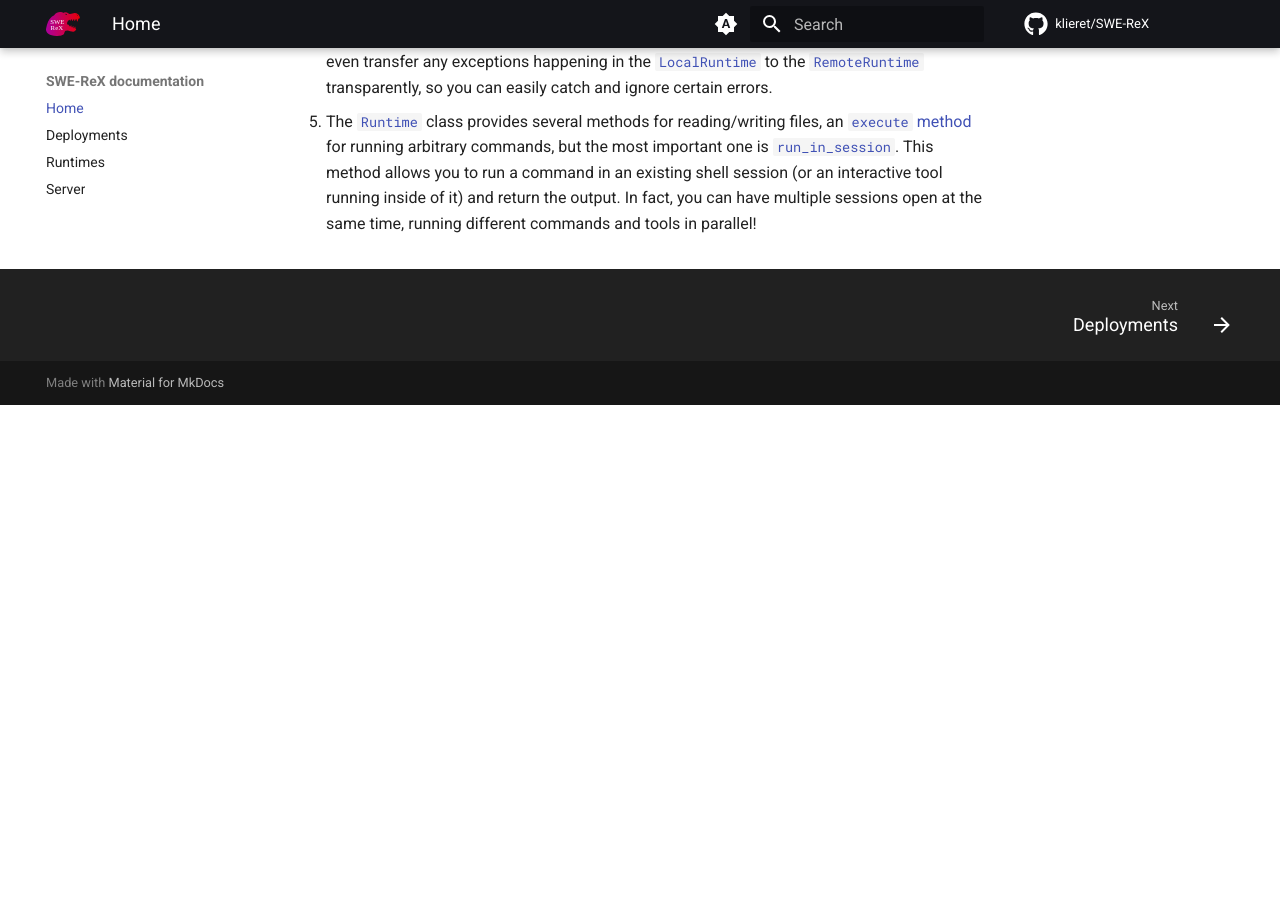
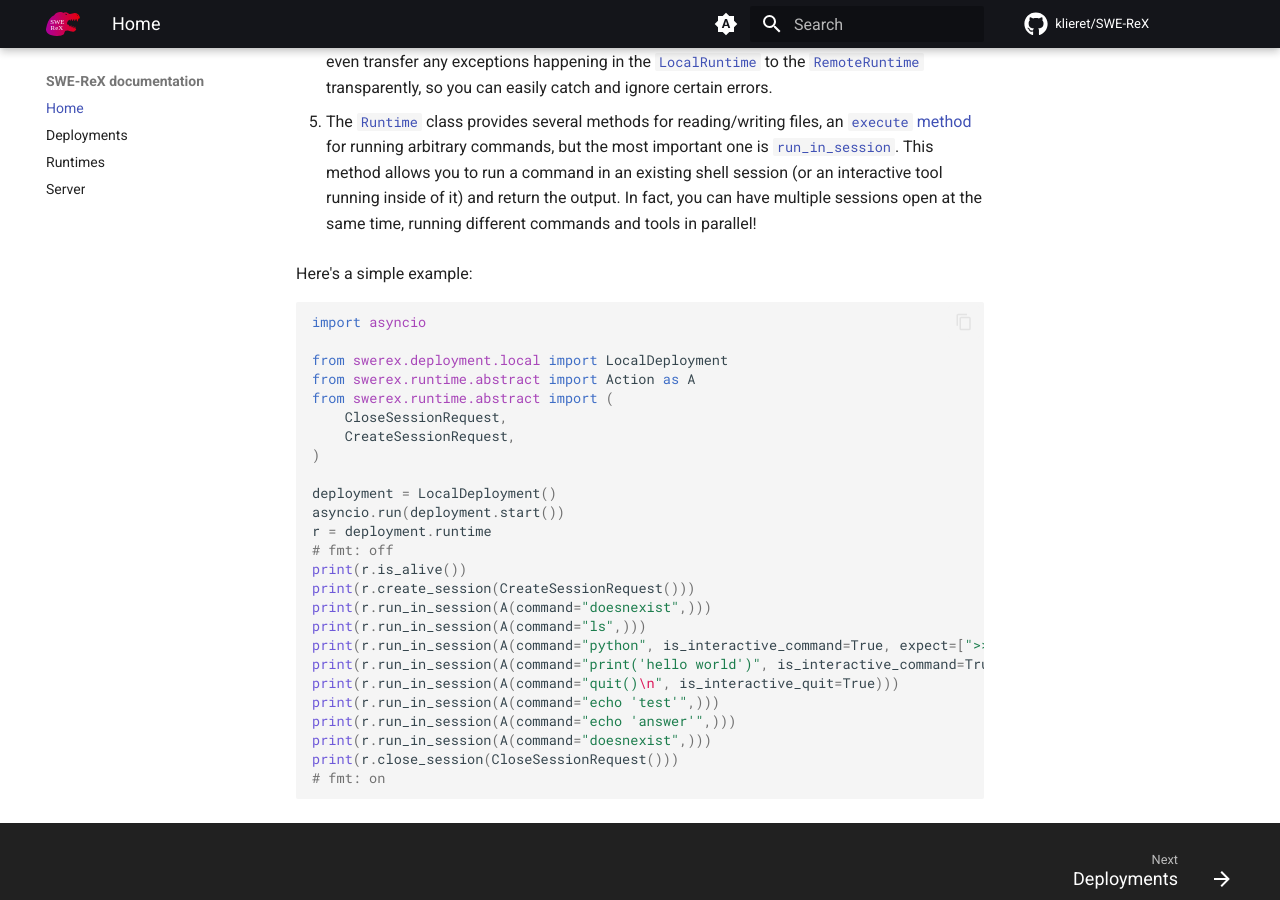
Before and after one commit to yiyihum/SWE-ReX, an MkDocs documentation site: the page built from docs/index.md, in a window 1280 px wide and 900 px high, scrolled down 1048 px. Built offline with MkDocs 1.6.1 and Material for MkDocs 9.7.7, drawn with Linux system fonts in a browser that asks for light colours; comment, search, counter and statistics services are not loaded; before the commit the page ends 1453 px from its top, so only the background shows below that.

Commit message:
Doc: Move examples into documentation (#83)

````diff
--- /dev/null
+++ b/docs/examples.py
@@ -0,0 +1,25 @@
+import asyncio
+
+from swerex.deployment.local import LocalDeployment
+from swerex.runtime.abstract import Action as A
+from swerex.runtime.abstract import (
+    CloseSessionRequest,
+    CreateSessionRequest,
+)
+
+deployment = LocalDeployment()
+asyncio.run(deployment.start())
+r = deployment.runtime
+# fmt: off
+print(r.is_alive())
+print(r.create_session(CreateSessionRequest()))
+print(r.run_in_session(A(command="doesnexist",)))
+print(r.run_in_session(A(command="ls",)))
+print(r.run_in_session(A(command="python", is_interactive_command=True, expect=[">>> "])))
+print(r.run_in_session(A(command="print('hello world')", is_interactive_command=True, expect=[">>> "])))
+print(r.run_in_session(A(command="quit()\n", is_interactive_quit=True)))
+print(r.run_in_session(A(command="echo 'test'",)))
+print(r.run_in_session(A(command="echo 'answer'",)))
+print(r.run_in_session(A(command="doesnexist",)))
+print(r.close_session(CloseSessionRequest()))
+# fmt: on
--- a/docs/index.md
+++ b/docs/index.md
@@ -31,3 +31,9 @@ Looking closer at the internals:
 [abstractruntime]: runtimes/#swerex.runtime.abstract.AbstractRuntime
 [abstractruntime.execute]: runtimes/#swerex.runtime.abstract.AbstractRuntime.execute
 [abstractruntime.run_in_session]: runtimes/#swerex.runtime.abstract.AbstractRuntime.run_in_session
+
+Here's a simple example:
+
+```python
+--8<-- "docs/examples.py"
+```
````
Also changed, not shown: 1 other file.
